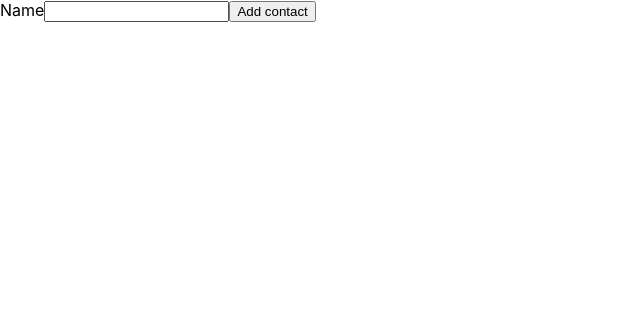
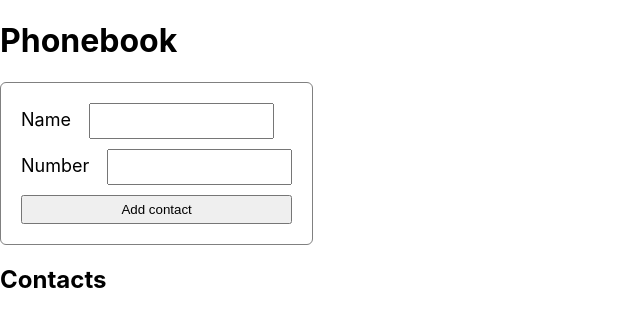
Before and after one commit to iSteffan/goit-react-hw-02-phonebook, a React (Create React App) app: page / in a window 1280 px wide. Shown: the top 326 px of the page, without its empty margins (0-640 px from the left). Built offline with nearby package versions, Linux system fonts and the light colour scheme.

Commit message:
step 2 DONE

```diff
--- a/package.json
+++ b/package.json
@@ -11,6 +11,7 @@
     "react": "^18.1.0",
     "react-dom": "^18.1.0",
     "react-scripts": "5.0.1",
+    "styled-components": "^5.3.9",
     "web-vitals": "^2.1.3"
   },
   "scripts": {
--- a/src/components/App.jsx
+++ b/src/components/App.jsx
@@ -5,52 +5,38 @@ import { nanoid } from 'nanoid'
 
 export class App extends Component {
   state = {
-    contacts: [{name: 2}],
+    contacts: [],
   }
 
 
   formSubmitHandler = data => {
-    console.log("props", data)
     const id = nanoid();
-    let dataArr = { ...data, id }
-        console.log("array", dataArr)
+    const dataArr = { ...data, id }
 
-    console.log(this.state)
-
-this.setState(oldState => {
-        const list = [...oldState.contacts]; // копія всіх елементів списку контактів зі старого стану
-
-        // додавання нового об'єкту контакту до масиву list
-        list.push({
-          id: nanoid(), //генерація id
-          name: data.name,
-        });
-
-        return { contacts: list };
-      });
-
-    // this.setState(prevState => ({
-    // contacts: [...prevState.contacts, dataArr],
-    //   }));
-    //   this.setState(({ contacts }) => ({
-    //   contacts: [dataArr, ...contacts],
-    // }));
-      console.log("state", this.state)
+    this.setState(prevState => ({
+    contacts: [...prevState.contacts, dataArr],
+      }));
 }
 
 
   render() {
     return (
-      <ContactForm onSubmit={this.formSubmitHandler} />
+      <div>
+        <h1>Phonebook</h1>
+        <ContactForm onSubmit={this.formSubmitHandler} />
+        <h2>Contacts</h2>
+        <ul>
+          {this.state.contacts.map((contact) => {
+            return (
+              <li key={contact.id}>
+                <p>{contact.name}: <span>{contact.number}</span></p>
+            </li>)
+          })}
+        </ul>
+      </div>
     )
   }
 
 
 
 };
-        // <input
-        //   type="tel"
-        //   name="number"
-        //   pattern="\+?\d{1,4}?[-.\s]?\(?\d{1,3}?\)?[-.\s]?\d{1,4}[-.\s]?\d{1,4}[-.\s]?\d{1,9}"
-        //   title="Phone number must be digits and can contain spaces, dashes, parentheses and can start with +"
-        //   required/>
--- a/src/components/ContactForm/ContactForm.jsx
+++ b/src/components/ContactForm/ContactForm.jsx
@@ -1,4 +1,5 @@
 import { Component } from 'react';
+import { Form, Label, Input, Btn } from './ContactForm.styled';
 // import PropTypes from 'prop-types';
 
 export class ContactForm extends Component {
@@ -24,22 +25,33 @@ export class ContactForm extends Component {
 
     render() {
         return (
-            <form onSubmit={this.handleSubmit}>
-                <label>
+            <Form onSubmit={this.handleSubmit}>
+                <Label>
                     Name
-                    <input
+                    <Input
                         value={this.state.name}
                         type="text"
                         name="name"
                         pattern="^[a-zA-Zа-яА-Я]+(([' -][a-zA-Zа-яА-Я ])?[a-zA-Zа-яА-Я]*)*$"
                         title="Name may contain only letters, apostrophe, dash and spaces. For example Adrian, Jacob Mercer, Charles de Batz de Castelmore d'Artagnan"
                         required
-                        onChange={this.handleInputChange}
-                    />
-                </label>
+                        onChange={this.handleInputChange}/>
+                </Label>
+                <Label>
+                    Number
+                    <Input
+                        value={this.state.number}
+                        type="tel"
+                        name="number"
+                        pattern="\+?\d{1,4}?[-.\s]?\(?\d{1,3}?\)?[-.\s]?\d{1,4}[-.\s]?\d{1,4}[-.\s]?\d{1,9}"
+                        title="Phone number must be digits and can contain spaces, dashes, parentheses and can start with +"
+                        required
+                        onChange={this.handleInputChange}/>
+                </Label>
 
-                <button type="submit">Add contact</button>
-            </form>
+
+                <Btn type="submit">Add contact</Btn>
+            </Form>
         );
     }
 }
--- a/src/components/ContactForm/ContactForm.styled.jsx
+++ b/src/components/ContactForm/ContactForm.styled.jsx
@@ -0,0 +1,21 @@
+import styled from 'styled-components';
+
+export const Form = styled.form`
+display: inline-flex;
+flex-direction: column;
+gap: 10px;
+padding: 20px;
+
+border: 1px solid gray;
+border-radius: 6px;
+`;
+
+export const Label = styled.label`
+font-size: 18px;`;
+
+export const Input = styled.input`
+margin-left: 18px;
+height: 30px`;
+
+export const Btn = styled.button`
+padding: 5px;`;
```
Also changed, not shown: 1 other file (tests, documents, lock files or other folders).
